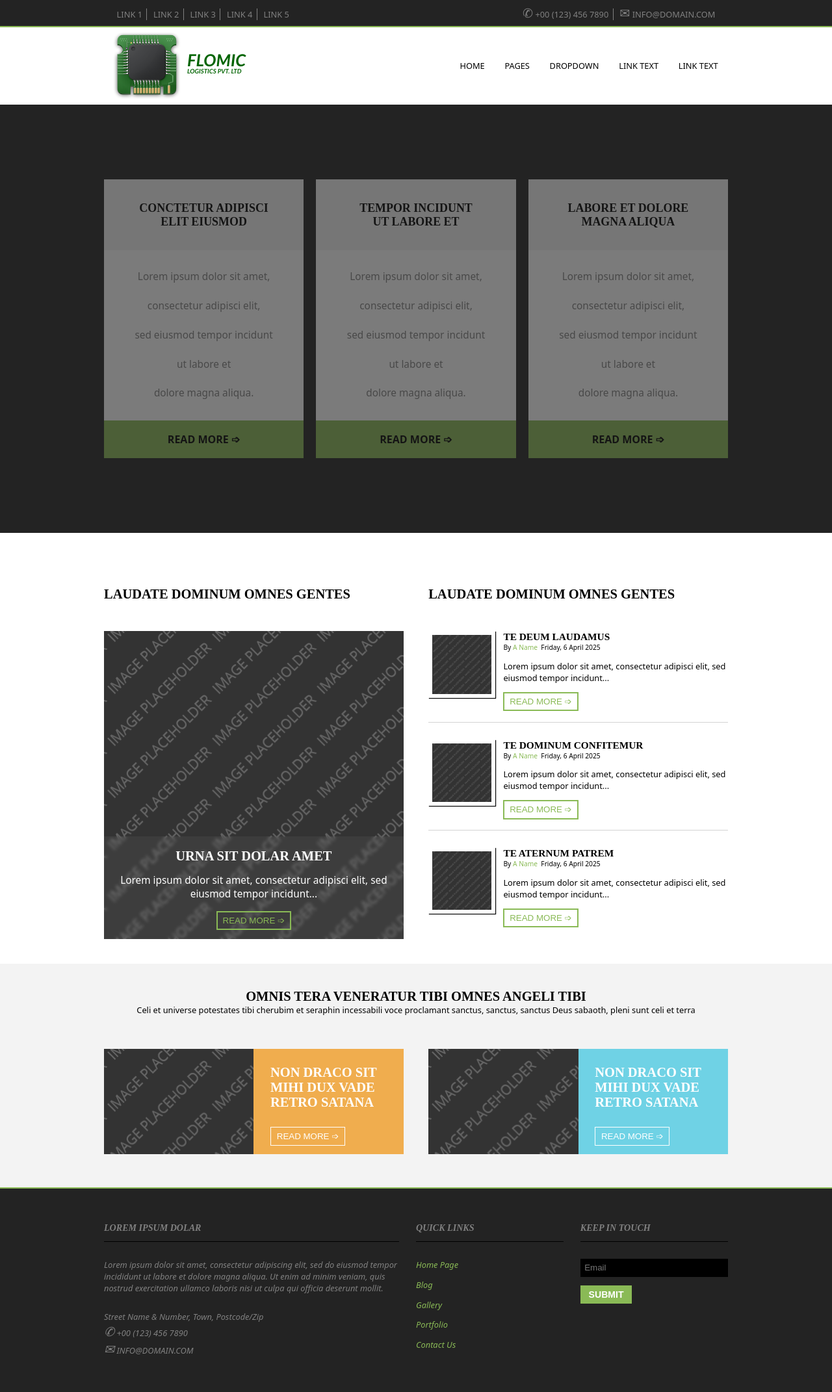
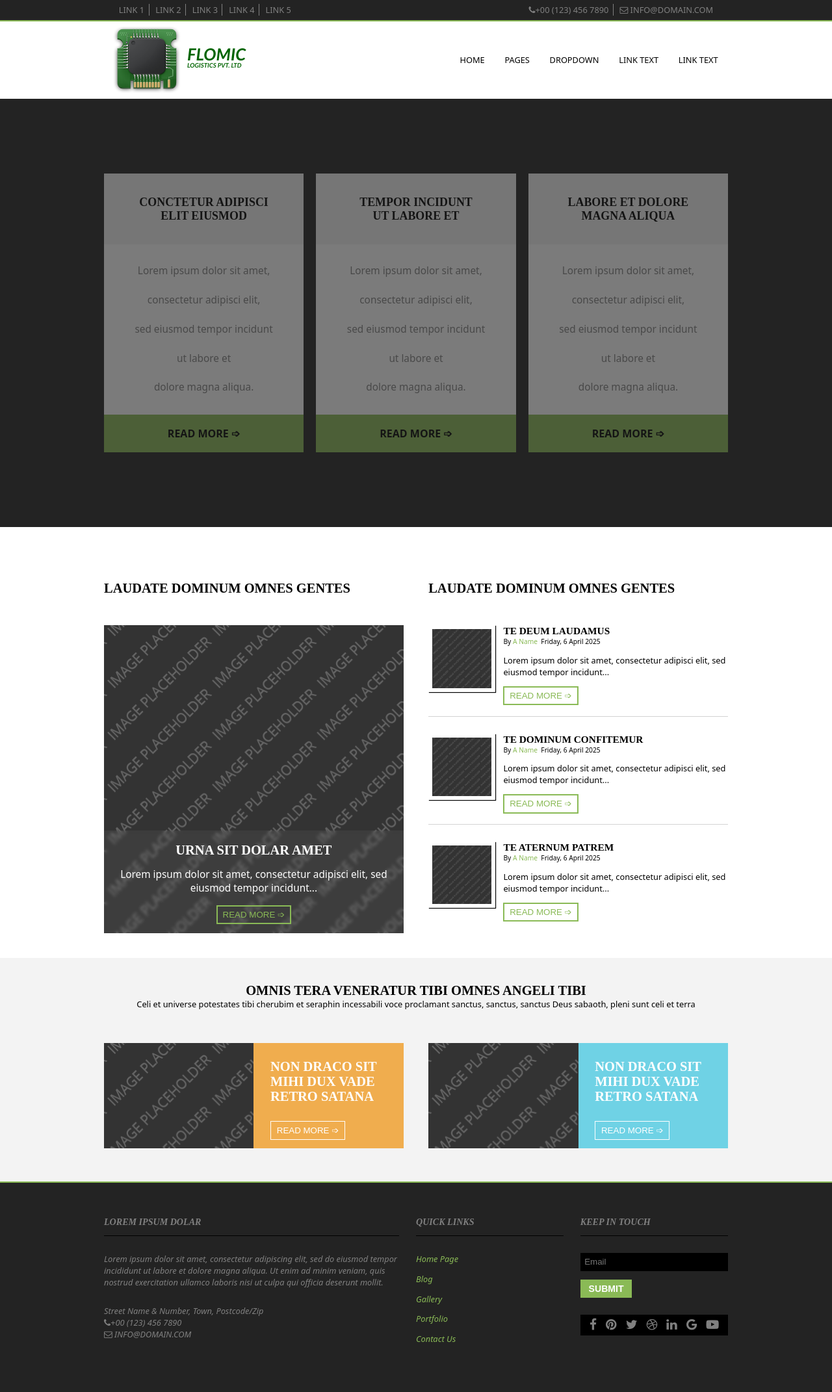
Before and after one commit to CodesWithRobi/PortfolioVer0.2, a plain HTML site: page index.html in a window 1280 px wide. Shown: the whole page at 65% size. Drawn offline with Linux system fonts and the light colour scheme.

Commit message:
added icons

```diff
--- a/css/style.css
+++ b/css/style.css
@@ -431,7 +431,16 @@ address {
       & .icons {
         display: flex;
         background-color: black;
+        justify-content: space-evenly;
+        padding: 0.5rem 0;
+        margin-top: 1rem;
       }
     }
   }
 }
+
+i:hover {
+  color: var(--theme-green);
+  position: relative;
+  transform: translateY(-3px);
+}
--- a/index.html
+++ b/index.html
@@ -5,6 +5,10 @@
     <meta name="viewport" content="width=device-width, initial-scale=1" />
     <title>Flomic</title>
     <link href="css/style.css" rel="stylesheet" />
+    <link
+      rel="stylesheet"
+      href="https://cdnjs.cloudflare.com/ajax/libs/font-awesome/4.7.0/css/font-awesome.min.css"
+    />
   </head>
 
   <body>
@@ -17,15 +21,18 @@
         <a>LINK 5</a>
       </div>
       <div class="nav-links">
-        <a><span class="icons">&#9990;</span> +00 (123) 456 7890</a>
-        <a><span class="icons">&#9993;</span> INFO@DOMAIN.COM</a>
+        <a href="#"><i class="fa fa-phone"> </i>+00 (123) 456 7890</a>
+        <a href="#"><i class="fa fa-envelope-o"> </i> INFO@DOMAIN.COM</a>
       </div>
     </nav>
     <!-- ---------------------------------------------------------------------------------- -->
     <nav class="nav-bg">
       <div class="nav-main">
         <div class="logo">
-          <img src="chip.png" style="display: inline-block; width: 10rem" />
+          <img
+            src="assets/chip.png"
+            style="display: inline-block; width: 10rem"
+          />
           <h1>FLOMIC<span> LOGISTICS PVT. LTD</span></h1>
         </div>
         <div class="menu">
@@ -200,12 +207,10 @@
           </p>
           <p><a href="#"> Street Name & Number, Town, Postcode/Zip </a></p>
           <p>
-            <a href="#"
-              ><span class="icons">&#9990;</span> +00 (123) 456 7890</a
-            >
+            <a href="#"><i class="fa fa-phone"> </i>+00 (123) 456 7890</a>
           </p>
           <p>
-            <a href="#"><span class="icons">&#9993;</span> INFO@DOMAIN.COM</a>
+            <a href="#"><i class="fa fa-envelope-o"> </i> INFO@DOMAIN.COM</a>
           </p>
         </div>
         <div class="quick-links">
@@ -222,7 +227,15 @@
             <input type="email" placeholder="Email" />
             <button type="submit">SUBMIT</button>
           </form>
-          <div class="icons"></div>
+          <div class="icons">
+            <i class="fa fa-facebook"></i>
+            <i class="fa fa-pinterest"></i>
+            <i class="fa fa-twitter"></i>
+            <i class="fa fa-dribbble"></i>
+            <i class="fa fa-linkedin"></i>
+            <i class="fa fa-google"></i>
+            <i class="fa fa-youtube-play"></i>
+          </div>
         </div>
       </article>
     </address>
```
Also changed, not shown: assets/chip.png (renamed from chip.png).
